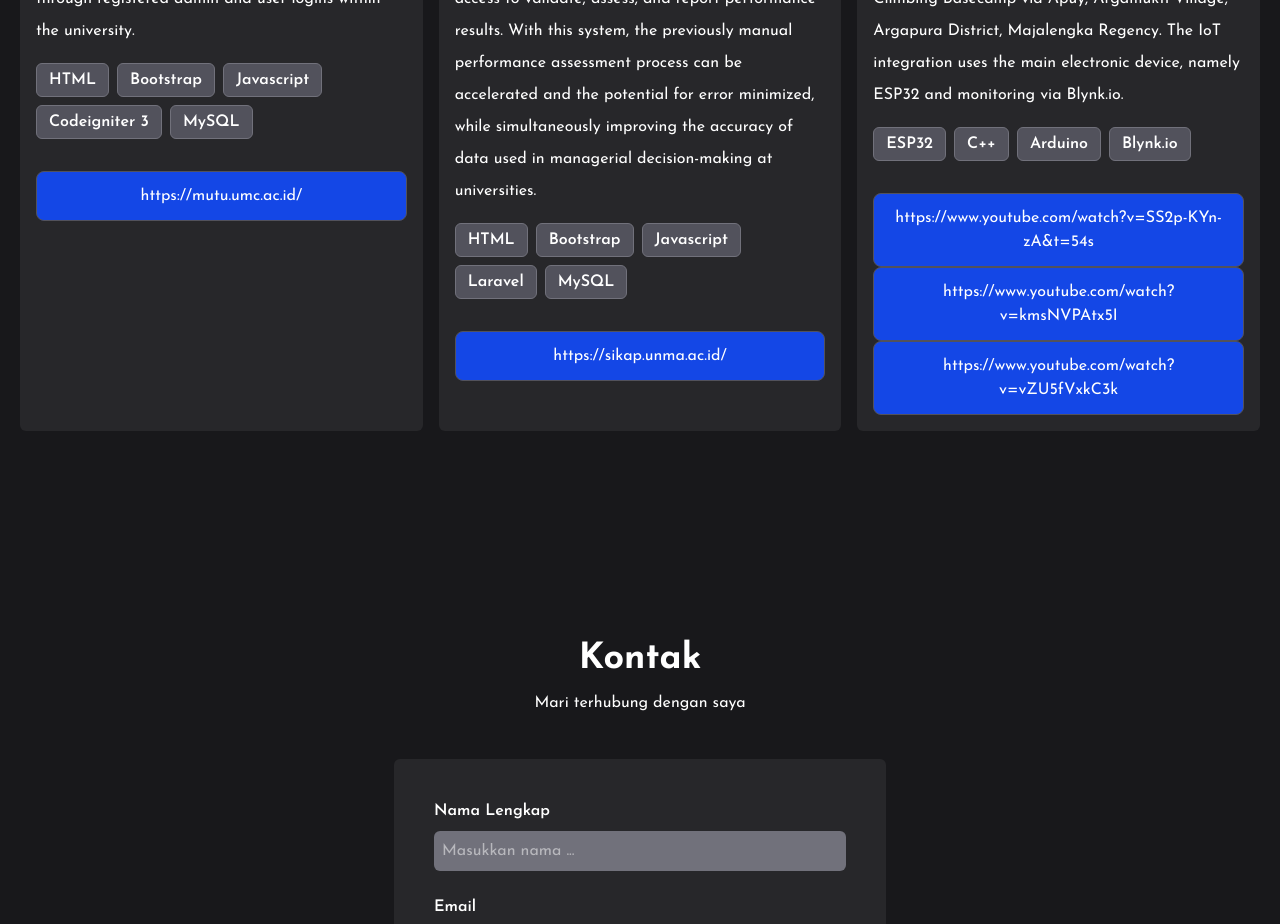
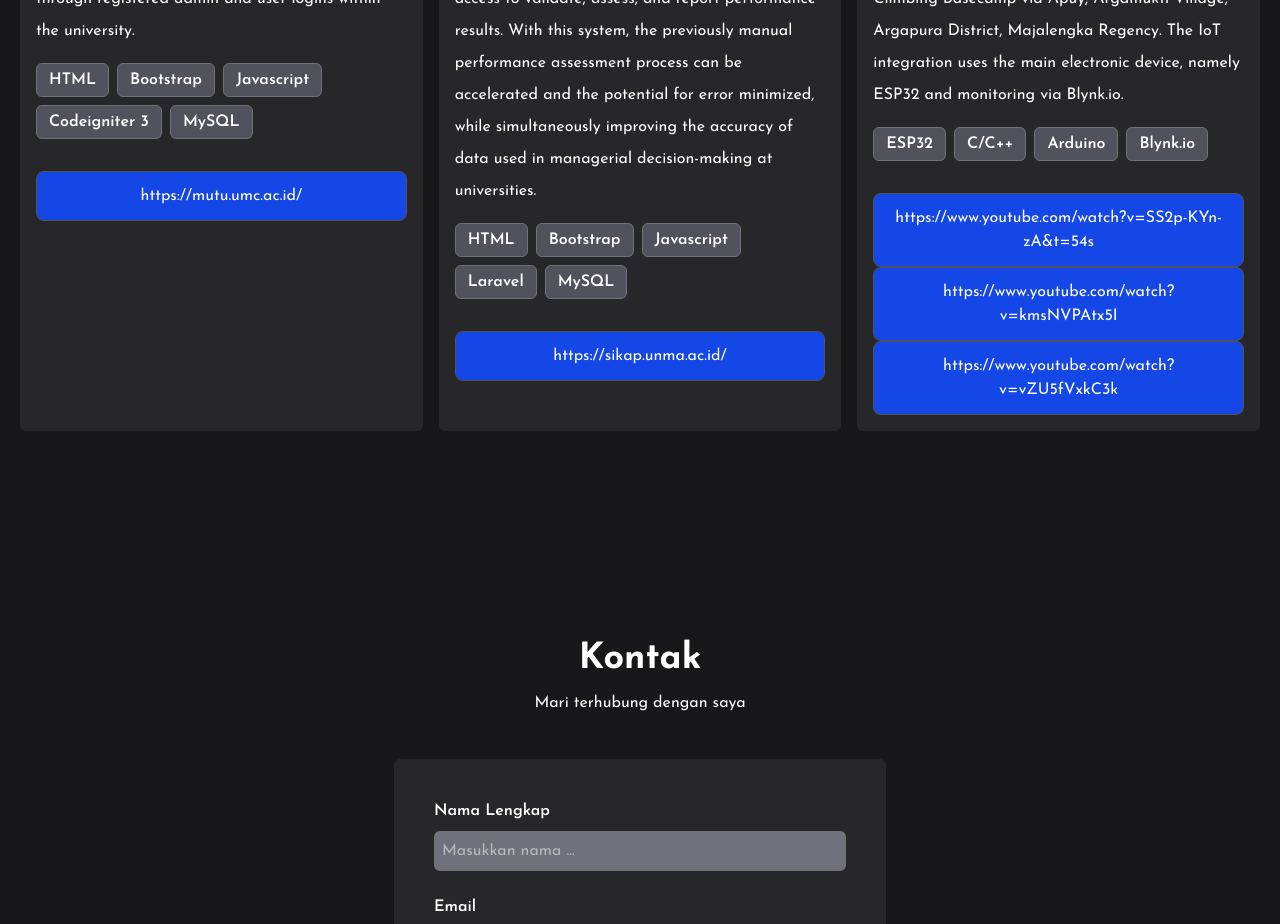
Before and after one commit to dendipauguss/dps-react-portfolio, a React (Vite) app: page / in a window 1280 px wide. Shown: the part 3160-4084 px from the top of the page. Built offline with nearby package versions, Linux system fonts and the light colour scheme; a web font is replaced by a local one.

Commit message:
dev - add project images and contents modified

```diff
--- a/src/data.js
+++ b/src/data.js
@@ -179,7 +179,7 @@ export const listProyek = [
     gambar: Proyek3,
     nama: "Integrating Micro-Hydro Power Plants with an Internet of Things (IoT)-Based Monitoring System",
     desk: "Integration of Microhydro Power Plants with an Internet of Things (IoT)-Based Monitoring System. This is a social project of Innovillage 2023 held by PT. Telkom Indonesia. The goal is to monitor the microhydro power plant equipment at the Ciremai Climbing Basecamp via Apuy, Argamukti Village, Argapura District, Majalengka Regency. The IoT integration uses the main electronic device, namely ESP32 and monitoring via Blynk.io.",
-    tools: ["ESP32", "C++", "Arduino", "Blynk.io"],
+    tools: ["ESP32", "C/C++", "Arduino", "Blynk.io"],
     links: ["https://www.youtube.com/watch?v=SS2p-KYn-zA&t=54s", "https://www.youtube.com/watch?v=kmsNVPAtx5I", "https://www.youtube.com/watch?v=vZU5fVxkC3k"],
     dad: "300",
   },
```
